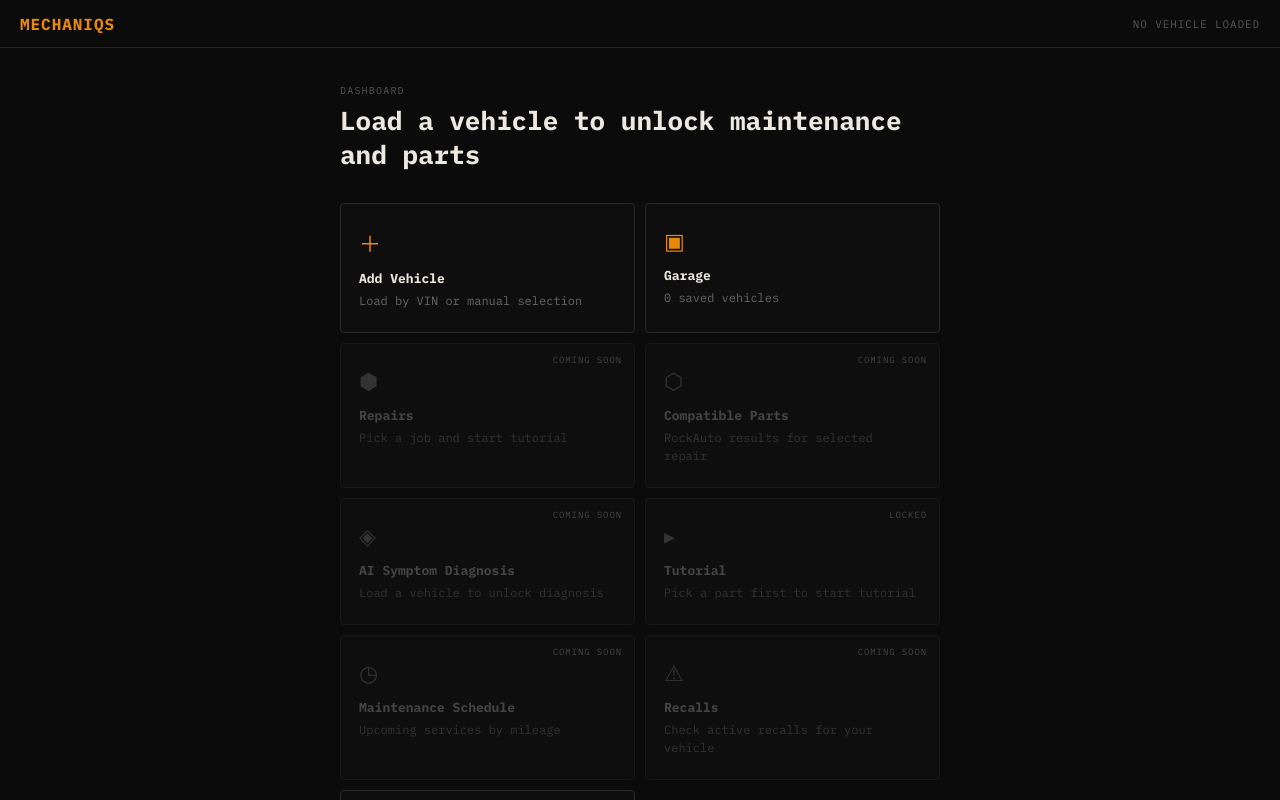
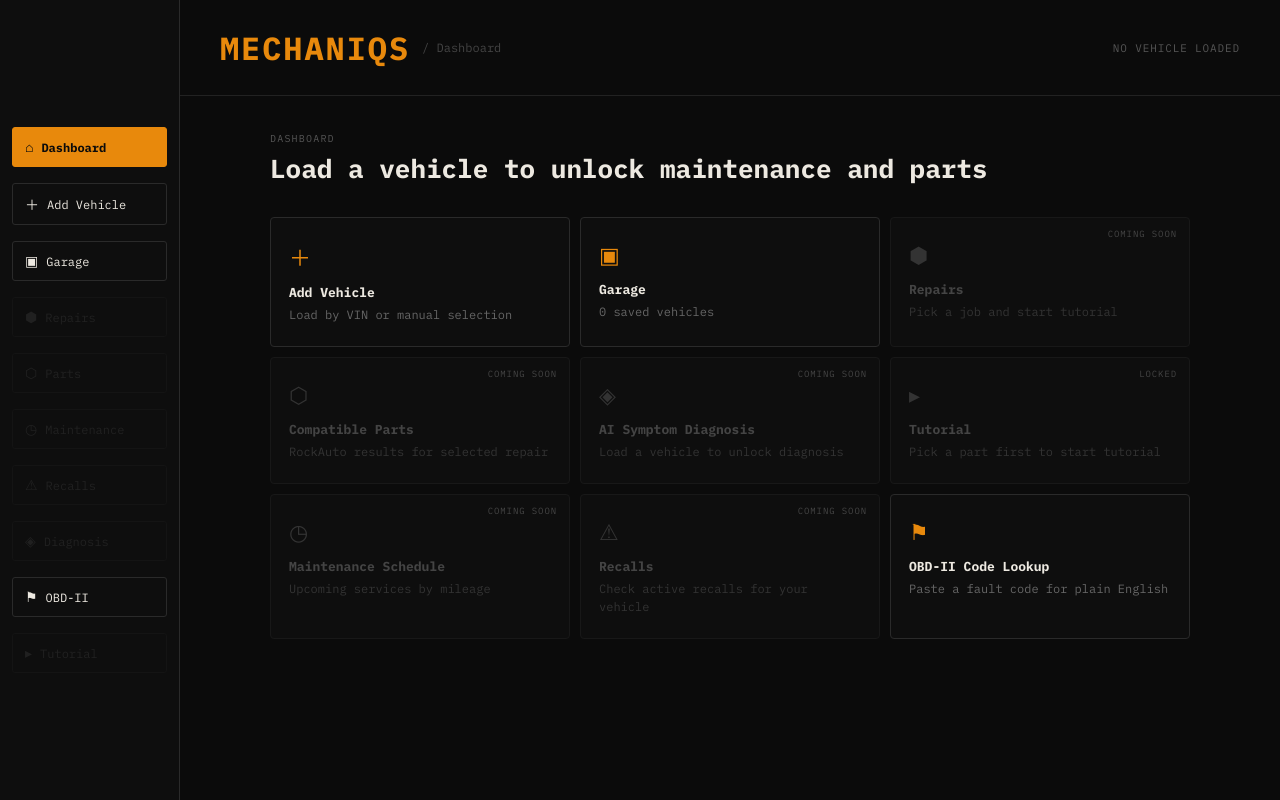
Before and after one commit to jkruse17/mechanIQs, a React (Vite) app: page / in a window 1280 px wide. Shown: the top 800 px of the page. Built offline with nearby package versions, Linux system fonts and the light colour scheme.

Commit message:
Added centered and fixed sidebar navigation for ease of use, fixed inconsistencies with subtext in top nav bar, reformatted layout of dashboard, increased size of top nav bar for better visibility

```diff
--- a/src/App.jsx
+++ b/src/App.jsx
@@ -1,5 +1,6 @@
 import { useState, useEffect, useRef } from "react"
 import RecallPage from "./RecallPage.jsx"
+import Sidebar from "./components/Sidebar"
 import {
     DEFAULT_VEHICLE,
     DIFF_COLOR,
@@ -408,6 +409,7 @@ export default function MechanIqs() {
     const compatibleCategories = ["All", ...new Set(liveParts.map(p => p.cat))]
     const visibleCompatibleParts = catFilter === "All" ? liveParts : liveParts.filter(p => p.cat === catFilter)
 
+    const renderContent = () => {
         if (screen === "selector") {
             return (
                 <SelectorPage
@@ -454,7 +456,7 @@ export default function MechanIqs() {
         }
 
         if (screen === "recalls") {
-        return <RecallPage vehicle={vehicle} onBack={() => setScreen("hub")} />
+            return <RecallPage vehicle={vehicle} setScreen={setScreen} />
         }
 
         if (screen === "repairs") {
@@ -547,3 +549,16 @@ export default function MechanIqs() {
 
         return null
     }
+
+    const content = renderContent()
+    if (!content) return null
+
+    return (
+        <div style={{ display: "flex", minHeight: "100vh", height: "100vh", background: "#0b0b0b", overflow: "hidden" }}>
+            <Sidebar screen={screen} setScreen={setScreen} vehicle={vehicle} selectedPart={selectedPart} G={G} />
+            <div style={{ flex: 1, overflow: "auto" }}>
+                {content}
+            </div>
+        </div>
+    )
+}
--- a/src/RecallPage.jsx
+++ b/src/RecallPage.jsx
@@ -2,7 +2,7 @@ import { useState, useEffect } from "react"
 
 const NHTSA_BASE = "https://api.nhtsa.gov/recalls"
 
-export default function RecallPage({ vehicle, onBack }) {
+export default function RecallPage({ vehicle, setScreen }) {
     const [recalls, setRecalls] = useState([])
     const [loading, setLoading] = useState(true)
     const [error, setError] = useState("")
@@ -36,9 +36,9 @@ export default function RecallPage({ vehicle, onBack }) {
 
     const G = {
         app: { minHeight: "100vh", background: "#0b0b0b", color: "#ede9e1", fontFamily: "'IBM Plex Mono', 'Courier New', monospace", fontSize: "14px" },
-        topbar: { height: "48px", borderBottom: "1px solid #222", padding: "0 20px", display: "flex", alignItems: "center", justifyContent: "space-between", flexShrink: 0 },
-        logo: { fontWeight: "700", fontSize: "16px", letterSpacing: "0.06em", color: "#e8890c" },
-        ghost: { background: "none", border: "1px solid #2a2a2a", color: "#666", padding: "5px 12px", borderRadius: "3px", cursor: "pointer", fontFamily: "inherit", fontSize: "12px", letterSpacing: "0.04em" },
+        topbar: { height: "96px", borderBottom: "1px solid #222", padding: "0 40px", display: "flex", alignItems: "center", justifyContent: "space-between", flexShrink: 0 },
+        logo: { fontWeight: "700", fontSize: "32px", letterSpacing: "0.06em", color: "#e8890c" },
+        ghost: { background: "none", border: "1px solid #2a2a2a", color: "#666", padding: "10px 24px", borderRadius: "3px", cursor: "pointer", fontFamily: "inherit", fontSize: "24px", letterSpacing: "0.04em" },
         btn: (color = "#e8890c") => ({ background: color, border: "none", color: "#0b0b0b", padding: "10px 22px", borderRadius: "3px", cursor: "pointer", fontFamily: "inherit", fontWeight: "700", fontSize: "12px", letterSpacing: "0.06em" }),
     }
 
@@ -47,11 +47,9 @@ export default function RecallPage({ vehicle, onBack }) {
             <style>{`@import url('https://fonts.googleapis.com/css2?family=IBM+Plex+Mono:ital,wght@0,400;0,500;0,700&display=swap'); * { box-sizing: border-box; margin: 0; padding: 0; }`}</style>
             <div style={G.topbar}>
                 <div style={{ display: "flex", alignItems: "center", gap: "12px" }}>
-                    <button onClick={onBack} style={{ ...G.ghost, padding: "8px 14px", fontSize: "13px" }}>← Dashboard</button>
                     <span style={G.logo}>MECHANIQS</span>
                     <span style={{ color: "#444", fontSize: "12px" }}>/ Recalls</span>
                 </div>
-                <span style={{ fontSize: "11px", color: "#555", letterSpacing: "0.08em" }}>ACTIVE RECALLS</span>
             </div>
             <div style={{ maxWidth: "760px", margin: "0 auto", padding: "36px 20px" }}>
                 <div style={{ marginBottom: "32px" }}>
--- /dev/null
+++ b/src/components/Sidebar.jsx
@@ -0,0 +1,66 @@
+export default function Sidebar({ screen, setScreen, vehicle, selectedPart, G }) {
+    const hasVehicle = Boolean(vehicle.year && vehicle.make && vehicle.model)
+    const hasPart = Boolean(selectedPart)
+
+    const navItems = [
+        { key: "hub", icon: "⌂", label: "Dashboard", locked: false },
+        { key: "selector", icon: "＋", label: "Add Vehicle", locked: false },
+        { key: "garage", icon: "▣", label: "Garage", locked: false },
+        { key: "repairs", icon: "⬢", label: "Repairs", locked: !hasVehicle },
+        { key: "parts", icon: "⬡", label: "Parts", locked: !hasVehicle },
+        { key: "maintenance", icon: "◷", label: "Maintenance", locked: !hasVehicle },
+        { key: "recalls", icon: "⚠", label: "Recalls", locked: !hasVehicle },
+        { key: "diagnosis", icon: "◈", label: "Diagnosis", locked: !hasVehicle },
+        { key: "obdLookup", icon: "⚑", label: "OBD-II", locked: false },
+        { key: "repair", icon: "▸", label: "Tutorial", locked: !hasPart },
+    ]
+
+    return (
+        <div style={{
+            width: "180px",
+            background: "#0e0e0e",
+            borderRight: "1px solid #2a2a2a",
+            padding: "20px 12px",
+            display: "flex",
+            flexDirection: "column",
+            gap: "16px",
+            overflowY: "auto",
+            justifyContent: "center",
+            fontFamily: "'IBM Plex Mono', 'Courier New', monospace",
+            position: "sticky",
+            top: 0,
+            height: "100vh",
+        }}>
+            <style>{`@import url('https://fonts.googleapis.com/css2?family=IBM+Plex+Mono:ital,wght@0,400;0,500;0,700&display=swap');`}</style>
+            {navItems.map(item => (
+                <button
+                    key={item.key}
+                    onClick={() => !item.locked && setScreen(item.key)}
+                    style={{
+                        textAlign: "left",
+                        background: screen === item.key ? "#e8890c" : "transparent",
+                        border: `1px solid ${screen === item.key ? "#e8890c" : item.locked ? "#1a1a1a" : "#2a2a2a"}`,
+                        color: screen === item.key ? "#0b0b0b" : item.locked ? "#333" : "#ede9e1",
+                        padding: "10px 12px",
+                        borderRadius: "3px",
+                        cursor: item.locked ? "default" : "pointer",
+                        fontFamily: "'IBM Plex Mono', 'Courier New', monospace",
+                        fontSize: "12px",
+                        fontWeight: screen === item.key ? "700" : "400",
+                        display: "flex",
+                        alignItems: "center",
+                        gap: "8px",
+                        transition: "all 0.15s",
+                        opacity: item.locked ? 0.5 : 1,
+                    }}
+                    disabled={item.locked}
+                    onMouseEnter={e => !item.locked && (e.currentTarget.style.borderColor = "#e8890c")}
+                    onMouseLeave={e => e.currentTarget.style.borderColor = screen === item.key ? "#e8890c" : "#2a2a2a"}
+                >
+                    <span style={{ fontSize: "14px" }}>{item.icon}</span>
+                    <span>{item.label}</span>
+                </button>
+            ))}
+        </div>
+    )
+}
--- a/src/pages/GaragePage.jsx
+++ b/src/pages/GaragePage.jsx
@@ -6,10 +6,10 @@ export default function GaragePage({ G, goHome, garage, setScreen, setVehicle, n
             <style>{FONT_IMPORT_STYLE_NO_ITALIC}</style>
             <div style={G.topbar}>
                 <div style={{ display: "flex", alignItems: "center", gap: "12px" }}>
-                    <button onClick={() => setScreen("hub")} style={{ ...G.ghost, padding: "8px 14px", fontSize: "13px" }}>← Dashboard</button>
                     <button onClick={goHome} style={G.logoBtn} aria-label="Go to home">
                         <span style={G.logo}>MECHANIQS</span>
                     </button>
+                    <span style={{ color: "#444", fontSize: "12px" }}>/ Garage</span>
                 </div>
                 <button onClick={() => setScreen("selector")} style={G.ghost}>ADD VEHICLE</button>
             </div>
--- a/src/pages/HubPage.jsx
+++ b/src/pages/HubPage.jsx
@@ -19,23 +19,26 @@ export default function HubPage({ G, goHome, vehicle, garage, setScreen, selecte
         <div style={G.app}>
             <style>{FONT_IMPORT_STYLE_NO_ITALIC}</style>
             <div style={G.topbar}>
-                <button onClick={goHome} style={G.logoBtn} aria-label="Go to home">
-                    <span style={G.logo}>MECHANIQS</span>
-                </button>
+                <div style={{ display: "flex", alignItems: "center", gap: "12px" }}>
+                    <button onClick={goHome} style={G.logoBtn} aria-label="Go to home">
+                        <span style={G.logo}>MECHANIQS</span>
+                    </button>
+                    <span style={{ color: "#444", fontSize: "12px" }}>/ Dashboard</span>
+                </div>
                 {hasVehicle ? (
                     <button onClick={() => setScreen("selector")} style={G.ghost}>CHANGE VEHICLE</button>
                 ) : (
                     <span style={{ fontSize: "11px", color: "#555", letterSpacing: "0.08em" }}>NO VEHICLE LOADED</span>
                 )}
             </div>
-            <div style={{ maxWidth: "640px", margin: "0 auto", padding: "36px 20px" }}>
+            <div style={{ maxWidth: "960px", margin: "0 auto", padding: "36px 20px" }}>
                 <div style={{ marginBottom: "32px" }}>
                     <div style={{ fontSize: "10px", color: "#555", letterSpacing: "0.12em", marginBottom: "6px" }}>{hasVehicle ? "VEHICLE LOADED" : "DASHBOARD"}</div>
                     <h2 style={{ fontSize: "26px", fontWeight: "700" }}>
                         {hasVehicle ? `${vehicle.year} ${vehicle.make} ${vehicle.model}${vehicle.trim ? ` ${vehicle.trim}` : ""}` : "Load a vehicle to unlock maintenance and parts"}
                     </h2>
                 </div>
-                <div style={{ display: "grid", gridTemplateColumns: "1fr 1fr", gap: "10px" }}>
+                <div style={{ display: "grid", gridTemplateColumns: "1fr 1fr 1fr", gap: "10px" }}>
                     {tiles.map(t => (
                         <div
                             key={t.label}
--- a/src/pages/MaintenancePage.jsx
+++ b/src/pages/MaintenancePage.jsx
@@ -6,7 +6,6 @@ export default function MaintenancePage({ G, goHome, vehicle, maintenanceList, s
             <style>{FONT_IMPORT_STYLE_NO_ITALIC}</style>
             <div style={G.topbar}>
                 <div style={{ display: "flex", alignItems: "center", gap: "12px" }}>
-                    <button onClick={() => setScreen("hub")} style={{ ...G.ghost, padding: "8px 14px", fontSize: "13px" }}>← Dashboard</button>
                     <button onClick={goHome} style={G.logoBtn} aria-label="Go to home">
                         <span style={G.logo}>MECHANIQS</span>
                     </button>
--- a/src/pages/OBDLookupPage.jsx
+++ b/src/pages/OBDLookupPage.jsx
@@ -8,7 +8,6 @@ export default function OBDLookupPage({ G, goHome, setScreen }) {
 
             <div style={G.topbar}>
                 <div style={{ display: "flex", alignItems: "center", gap: "12px" }}>
-                    <button onClick={() => setScreen("hub")} style={{ ...G.ghost, padding: "8px 14px", fontSize: "13px" }}>← Dashboard</button>
                     <button onClick={goHome} style={G.logoBtn} aria-label="Go to home">
                         <span style={G.logo}>MECHANIQS</span>
                     </button>
--- a/src/pages/PartsPage.jsx
+++ b/src/pages/PartsPage.jsx
@@ -6,7 +6,6 @@ export default function PartsPage({ G, goHome, vehicle, partsLoading, partsError
             <style>{FONT_IMPORT_STYLE_NO_ITALIC}</style>
             <div style={G.topbar}>
                 <div style={{ display: "flex", alignItems: "center", gap: "12px" }}>
-                    <button onClick={() => setScreen("hub")} style={{ ...G.ghost, padding: "8px 14px", fontSize: "13px" }}>← Dashboard</button>
                     <button onClick={goHome} style={G.logoBtn} aria-label="Go to home">
                         <span style={G.logo}>MECHANIQS</span>
                     </button>
--- a/src/pages/RepairPage.jsx
+++ b/src/pages/RepairPage.jsx
@@ -28,7 +28,7 @@ export default function RepairPage({
 
             <div style={G.topbar}>
                 <div style={{ display: "flex", alignItems: "center", gap: "12px" }}>
-                    <button onClick={() => setScreen("parts")} style={{ ...G.ghost, padding: "8px 14px", fontSize: "13px" }}>← Parts</button>
+
                     <button onClick={goHome} style={G.logoBtn} aria-label="Go to home">
                         <span style={G.logo}>MECHANIQS</span>
                     </button>
--- a/src/pages/SelectorPage.jsx
+++ b/src/pages/SelectorPage.jsx
@@ -22,10 +22,10 @@ export default function SelectorPage({
             <style>{FONT_IMPORT_STYLE}</style>
             <div style={G.topbar}>
                 <div style={{ display: "flex", alignItems: "center", gap: "12px" }}>
-                    <button onClick={goHome} style={{ ...G.ghost, padding: "8px 14px", fontSize: "13px" }}>← Dashboard</button>
                     <button onClick={goHome} style={G.logoBtn} aria-label="Go to home">
                         <span style={G.logo}>MECHANIQS</span>
                     </button>
+                    <span style={{ color: "#444", fontSize: "12px" }}>/ Add Vehicle</span>
                 </div>
                 <span style={{ fontSize: "11px", color: "#444", letterSpacing: "0.1em" }}>HACKATHON DEMO · 2025</span>
             </div>
--- a/src/pages/SymptomDiagnosisPage.jsx
+++ b/src/pages/SymptomDiagnosisPage.jsx
@@ -26,7 +26,6 @@ export default function SymptomDiagnosisPage({
 
             <div style={G.topbar}>
                 <div style={{ display: "flex", alignItems: "center", gap: "12px" }}>
-                    <button onClick={() => setScreen("hub")} style={{ ...G.ghost, padding: "8px 14px", fontSize: "13px" }}>← Dashboard</button>
                     <button onClick={goHome} style={G.logoBtn} aria-label="Go to home">
                         <span style={G.logo}>MECHANIQS</span>
                     </button>
--- a/src/styles/theme.js
+++ b/src/styles/theme.js
@@ -1,9 +1,9 @@
 export const G = {
     app: { minHeight: "100vh", background: "#0b0b0b", color: "#ede9e1", fontFamily: "'IBM Plex Mono', 'Courier New', monospace", fontSize: "14px" },
-    topbar: { height: "48px", borderBottom: "1px solid #222", padding: "0 20px", display: "flex", alignItems: "center", justifyContent: "space-between", flexShrink: 0 },
-    logo: { fontWeight: "700", fontSize: "16px", letterSpacing: "0.06em", color: "#e8890c" },
+    topbar: { height: "96px", borderBottom: "1px solid #222", padding: "0 40px", display: "flex", alignItems: "center", justifyContent: "space-between", flexShrink: 0 },
+    logo: { fontWeight: "700", fontSize: "32px", letterSpacing: "0.06em", color: "#e8890c" },
     logoBtn: { background: "none", border: "none", padding: 0, cursor: "pointer", fontFamily: "inherit" },
-    ghost: { background: "none", border: "1px solid #2a2a2a", color: "#666", padding: "5px 12px", borderRadius: "3px", cursor: "pointer", fontFamily: "inherit", fontSize: "12px", letterSpacing: "0.04em" },
+    ghost: { background: "none", border: "1px solid #2a2a2a", color: "#666", padding: "10px 24px", borderRadius: "3px", cursor: "pointer", fontFamily: "inherit", fontSize: "24px", letterSpacing: "0.04em" },
     pill: (active) => ({ background: active ? "#e8890c" : "#161616", border: `1px solid ${active ? "#e8890c" : "#2a2a2a"}`, color: active ? "#0b0b0b" : "#888", padding: "4px 12px", borderRadius: "20px", cursor: "pointer", fontFamily: "inherit", fontSize: "11px", fontWeight: active ? "700" : "400", letterSpacing: "0.05em" }),
     btn: (color = "#e8890c") => ({ background: color, border: "none", color: "#0b0b0b", padding: "10px 22px", borderRadius: "3px", cursor: "pointer", fontFamily: "inherit", fontWeight: "700", fontSize: "12px", letterSpacing: "0.06em" }),
 }
```
Lines whose indentation alone changed are shown as unchanged.
